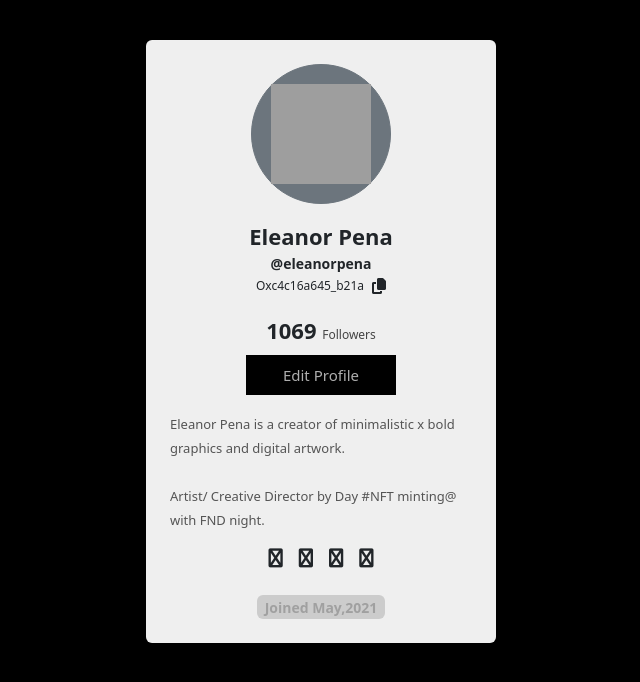
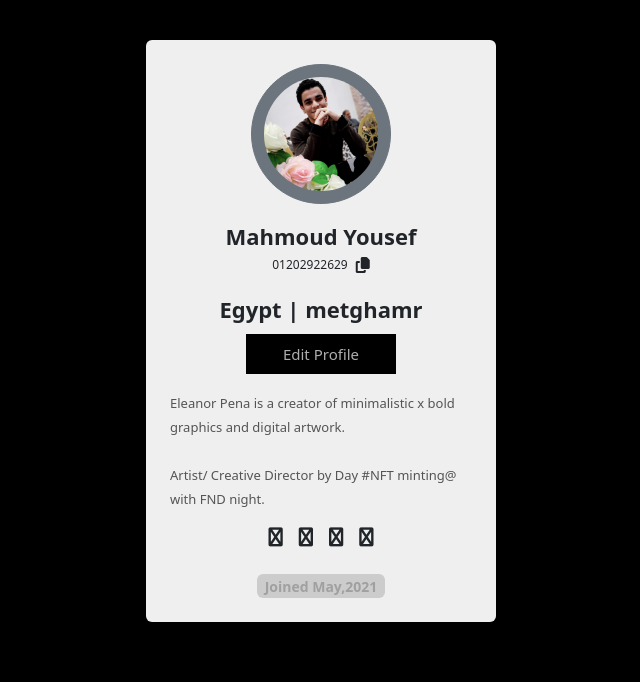
Before and after one commit to Mmy2000/Quis-app-django, a Django app: page /accounts/profile/ in a window 1280 px wide. Shown: the top 682 px of the page, without its empty margins (319-959 px from the left). Run offline with Django 4.2, Linux system fonts and the light colour scheme; a user stored in the database is signed in; data comes from the database, SQL or seed files in the repository; both versions use the stored data as it was after the commit; some libraries are stand-ins or nearby versions; grey boxes are pictures that could not be loaded.

Commit message:
creating accounts app part 4

```diff
--- a/accounts/admin.py
+++ b/accounts/admin.py
@@ -4,9 +4,9 @@ from django.utils.html import format_html
 
 class ProfileAdmin(admin.ModelAdmin):
 
-    def thumbnail(self,object):
-        return format_html('<img src="{}" width="30" style="border-radius:50%;">'.format(object.image.url))
-    thumbnail.short_description = "Profile Picture"
+    # def thumbnail(self,object):
+    #     return format_html('<img src="{}" width="30" style="border-radius:50%;">'.format(object.image.url))
+    # thumbnail.short_description = "Profile Picture"
 
     list_display = ('user','full_name','full_address')
 
--- a/accounts/templates/profile/profile.html
+++ b/accounts/templates/profile/profile.html
@@ -3,13 +3,12 @@
 <div class="container mt-4 mb-4 p-3 d-flex justify-content-center">
     <div class="card p-4">
         <div class=" image d-flex flex-column justify-content-center align-items-center"> <button
-                class="btn btn-secondary"> <img src="https://i.imgur.com/wvxPV9S.png" height="100"
-                    width="100" /></button> <span class="name mt-3">Eleanor Pena</span> <span
-                class="idd">@eleanorpena</span>
+                class="btn btn-secondary"> <img src=" {% if profile.image %}{{profile.image.url}}{% else %}https://i.imgur.com/wvxPV9S.png{% endif %}"  class="rounded-circle w-100" /></button> <span class="name mt-3">{{profile.full_name}}</span> <span
+                class="idd">{{profile.user.email}}</span>
             <div class="d-flex flex-row justify-content-center align-items-center gap-2"> <span
-                    class="idd1">Oxc4c16a645_b21a</span> <span><i class="fa fa-copy"></i></span> </div>
-            <div class="d-flex flex-row justify-content-center align-items-center mt-3"> <span class="number">1069 <span
-                        class="follow">Followers</span></span> </div>
+                    class="idd1">{{profile.phone_number}}</span> <span><i class="fa fa-copy"></i></span> </div>
+            <div class="d-flex flex-row justify-content-center align-items-center mt-3"> <span class="number">{{profile.full_address}}
+                        </span> </div>
             <div class=" d-flex mt-2"> <button class="btn1 btn-dark">Edit Profile</button> </div>
             <div class="text mt-3"> <span>Eleanor Pena is a creator of minimalistic x bold graphics and digital
                     artwork.<br><br> Artist/ Creative Director by Day #NFT minting@ with FND night. </span> </div>
```
Also changed, not shown: db.sqlite3.
